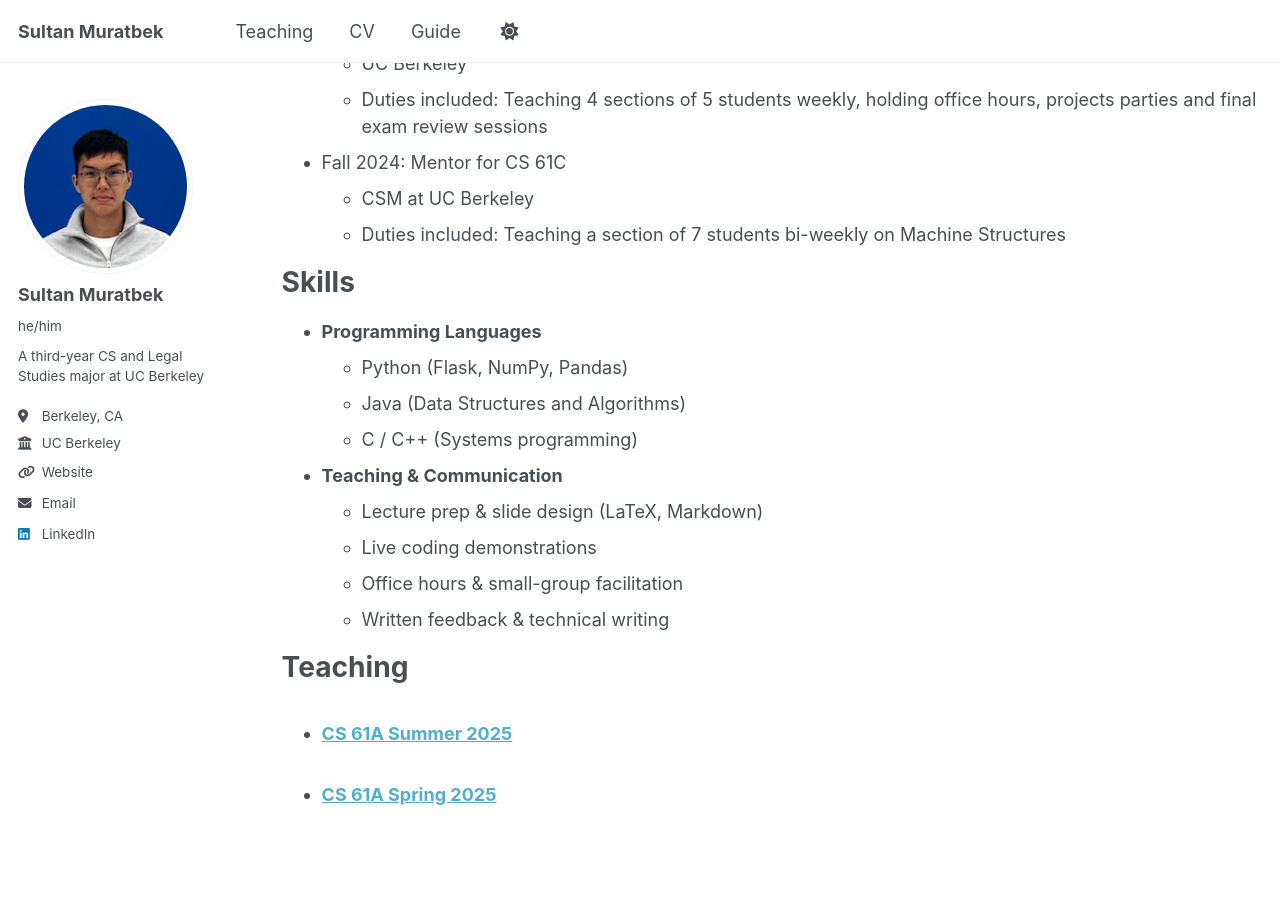
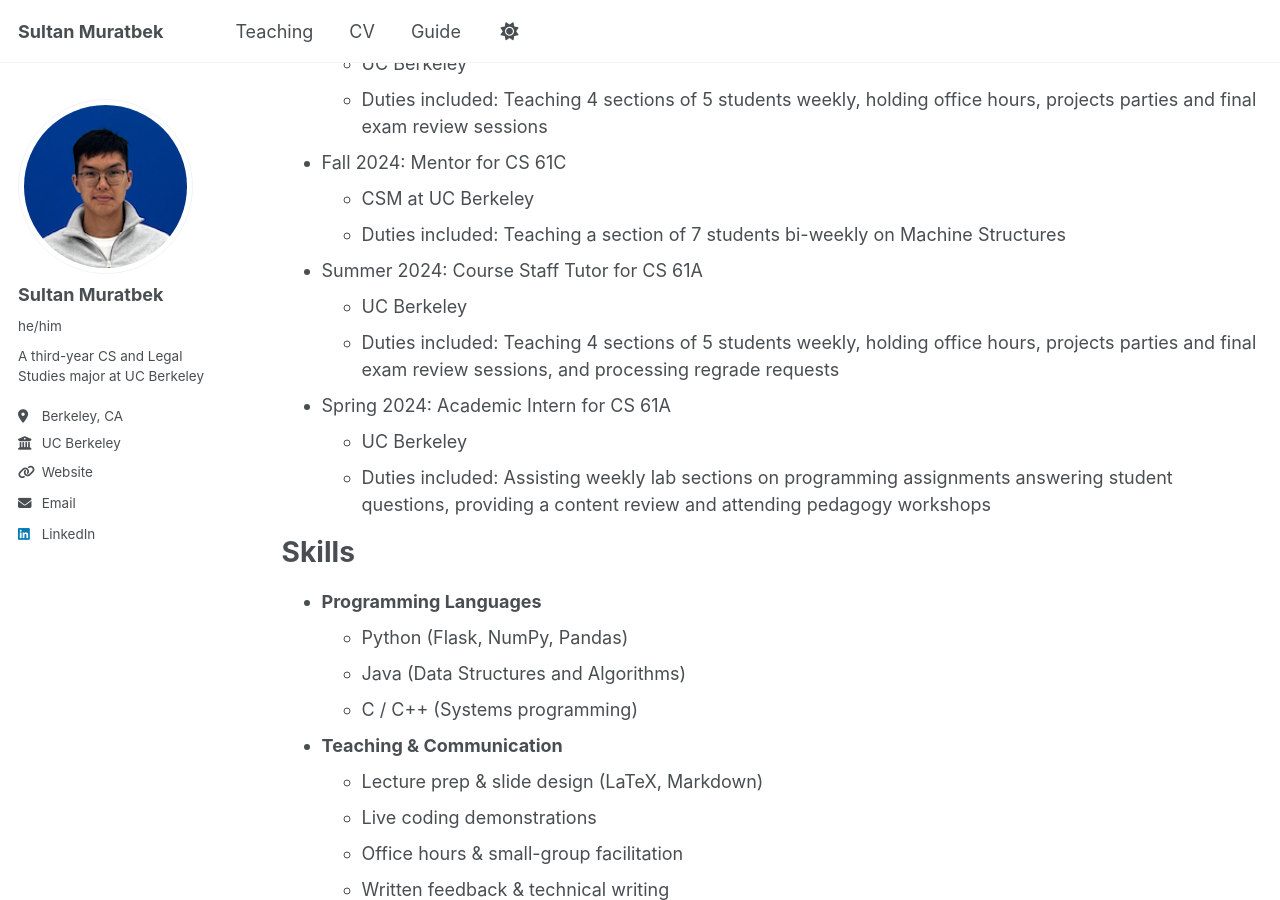
Before and after one commit to sultan-muratbek/sultan-muratbek.github.io, a Jekyll site: the page built from _pages/cv.md, in a window 1280 px wide and 900 px high, scrolled down 582 px. Built offline with Jekyll 4.4.1, drawn with Linux system fonts in a browser that asks for light colours; a script that is not in the unit is left out.

Commit message:
Update cv.md

```diff
--- a/_pages/cv.md
+++ b/_pages/cv.md
@@ -32,6 +32,14 @@ Work experience
   * CSM at UC Berkeley
   * Duties included: Teaching a section of 7 students bi-weekly on Machine Structures
 
+* Summer 2024: Course Staff Tutor for CS 61A
+  * UC Berkeley
+  * Duties included: Teaching 4 sections of 5 students weekly, holding office hours, projects parties and final exam review sessions, and processing regrade requests
+
+* Spring 2024: Academic Intern for CS 61A
+  * UC Berkeley
+  * Duties included: Assisting weekly lab sections on programming assignments answering student questions, providing a content review and attending pedagogy workshops
+
 Skills
 ======
 - **Programming Languages**
```
